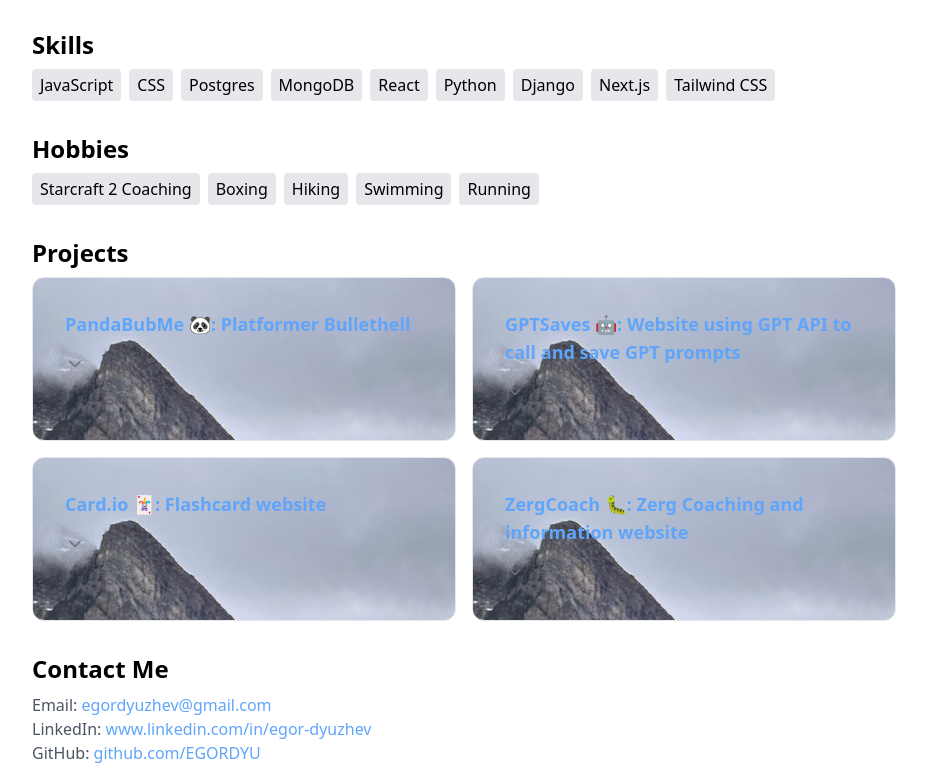
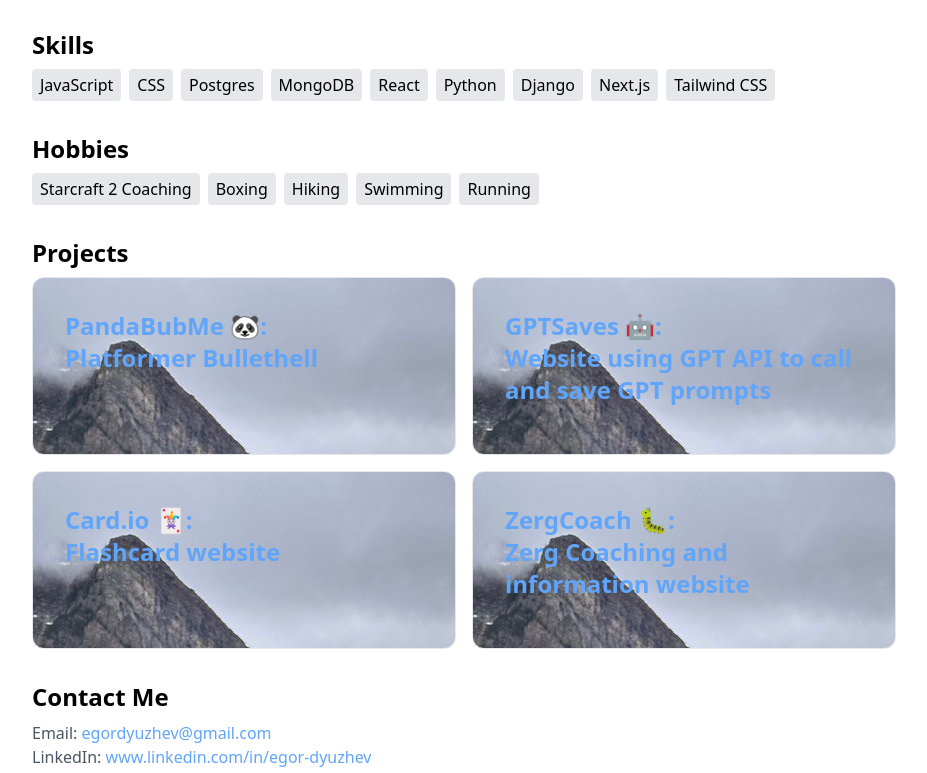
Before and after one commit to EGORDYU/next-portfolio, a Next.js app: page / in a window 1280 px wide. Shown: the part 582-1355 px from the top of the page, without its empty margins (176-1103 px from the left). Built offline with nearby package versions, Linux system fonts and the light colour scheme.

Commit message:
modal page

```diff
--- a/pages/index.js
+++ b/pages/index.js
@@ -266,16 +266,12 @@ export default function Home() {
                       setIsModalOpen(true);
                     }}
                   >
-                    {project.title}: {project.description}
+                    <div className='text-2xl '>{project.title}:
+                    <br/>
+                     {project.description}</div>
                   </a>
                 </div>
                 <div className="mt-4">
-                  <button
-                    className="arrow-button text-gray-500 hover:text-gray-700 transition-colors duration-200"
-                    onClick={() => toggleExpand(index)}
-                  >
-                    <FiChevronDown size={20} />
-                  </button>
                 </div>
                 {expandedIndex === index && (
                   <motion.div
--- a/pages/modal.js
+++ b/pages/modal.js
@@ -17,6 +17,11 @@ const Modal = ({ isOpen, onClose, project, theme }) => {
         </button>
         <h2>{project.title}</h2>
         <p>{project.description}</p>
+        <a href={project.link} target="_blank" rel="noopener noreferrer" style={{ textDecoration: 'underline', color: 'teal' }}>
+  {project.link}
+</a>
+
+
         {/* Add any additional project details you want to display */}
       </div>
     </div>
```
